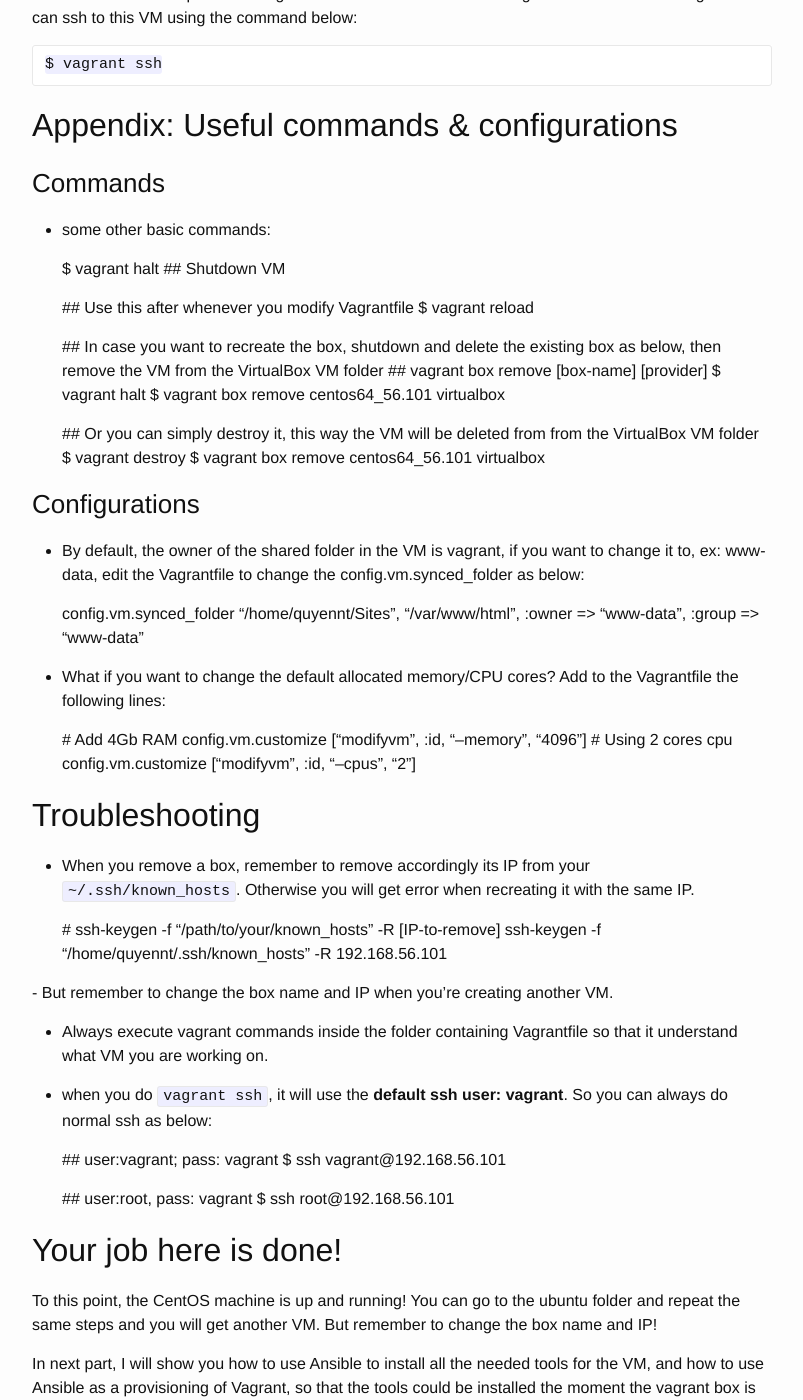
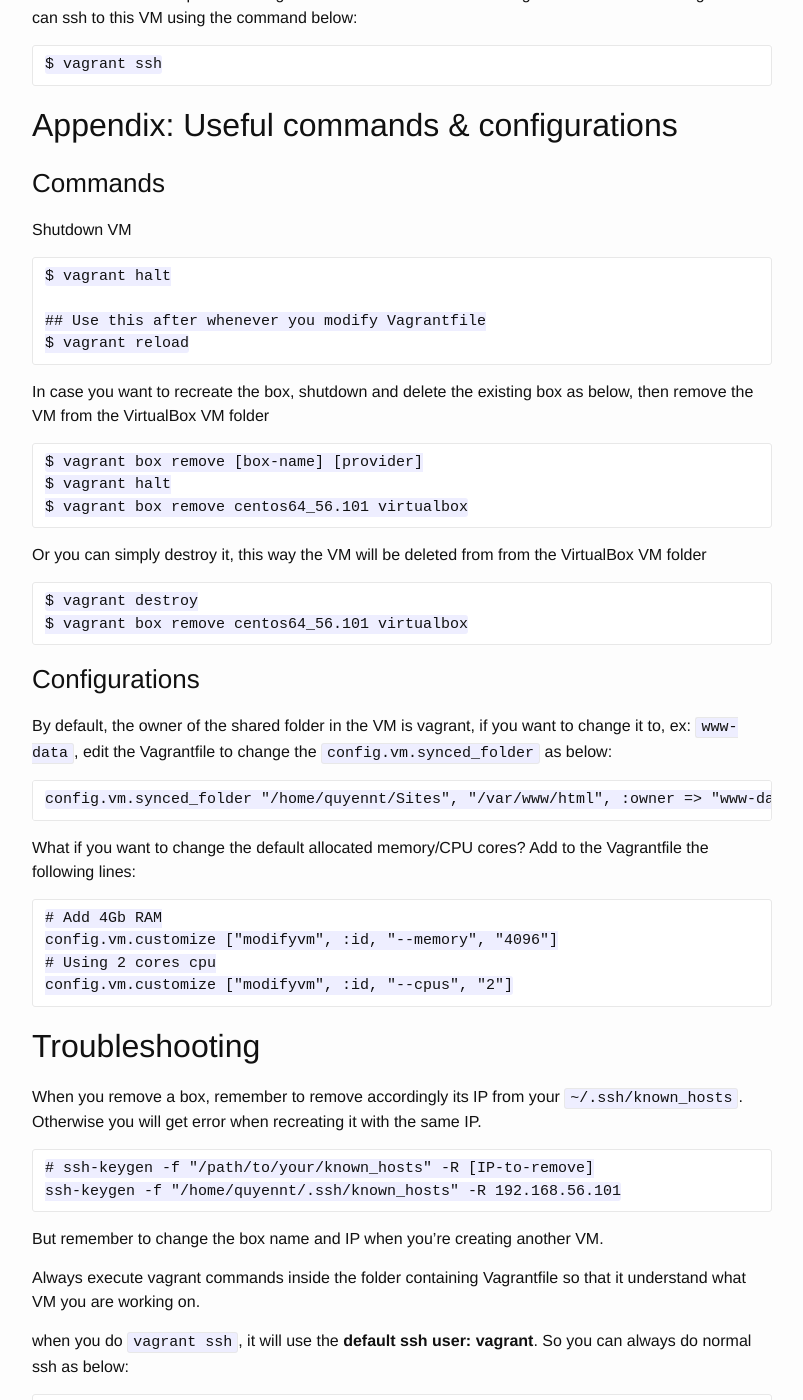
Before and after one commit to ntquyen/ntquyen.github.io, a Jekyll site: the page built from _posts/2014-03-05-using-vagrant-ansible-to-automate-development-environment-part-2.markdown, in a window 1280 px wide and 1400 px high, scrolled down 2945 px. Shown: the whole window, without its empty margins (238-1041 px from the left). Built offline with Jekyll 4.4.1, drawn with Linux system fonts in a browser that asks for light colours; some of the changed text lies outside the part shown.

Commit message:
@Modified: Fixed post

```diff
--- a/_posts/2014-03-05-using-vagrant-ansible-to-automate-development-environment-part-2.markdown
+++ b/_posts/2014-03-05-using-vagrant-ansible-to-automate-development-environment-part-2.markdown
@@ -151,37 +151,34 @@ That's it! Your VM is up and running! You should see the VM is running in the Vi
 
 ### Commands
 
+Shutdown VM
 
-- some other basic commands:
-
-
-    $ vagrant halt         ## Shutdown VM
+    $ vagrant halt
 
     ## Use this after whenever you modify Vagrantfile
     $ vagrant reload
 
-    ## In case you want to recreate the box, shutdown and delete the existing box as below, then remove the VM from the VirtualBox VM folder
-    ## vagrant box remove [box-name] [provider]
+In case you want to recreate the box, shutdown and delete the existing box as below, then remove the VM from the VirtualBox VM folder
+
+    $ vagrant box remove [box-name] [provider]
     $ vagrant halt
     $ vagrant box remove centos64_56.101 virtualbox
 
-    ## Or you can simply destroy it, this way the VM will be deleted from from the VirtualBox VM folder
+Or you can simply destroy it, this way the VM will be deleted from from the VirtualBox VM folder
+
     $ vagrant destroy
     $ vagrant box remove centos64_56.101 virtualbox
-
-
 
 
 ### Configurations
 
 
-- By default, the owner of the shared folder in the VM is vagrant, if you want to change it to, ex: www-data, edit the Vagrantfile to change the config.vm.synced_folder as below:
-
+By default, the owner of the shared folder in the VM is vagrant, if you want to change it to, ex: `www-data`, edit the Vagrantfile to change the `config.vm.synced_folder` as below:
 
     config.vm.synced_folder "/home/quyennt/Sites", "/var/www/html", :owner => "www-data", :group => "www-data"
 
 
-- What if you want to change the default allocated memory/CPU cores? Add to the Vagrantfile the following lines:
+What if you want to change the default allocated memory/CPU cores? Add to the Vagrantfile the following lines:
 
 
     # Add 4Gb RAM
@@ -191,22 +188,21 @@ That's it! Your VM is up and running! You should see the VM is running in the Vi
 
 
 
-
 ## Troubleshooting
 
 
-- When you remove a box, remember to remove accordingly its IP from your `~/.ssh/known_hosts`. Otherwise you will get error when recreating it with the same IP.
+When you remove a box, remember to remove accordingly its IP from your `~/.ssh/known_hosts`. Otherwise you will get error when recreating it with the same IP.
 
 
     # ssh-keygen -f "/path/to/your/known_hosts" -R [IP-to-remove]
     ssh-keygen -f "/home/quyennt/.ssh/known_hosts" -R 192.168.56.101
 
 
-- But remember to change the box name and IP when you're creating another VM.
+But remember to change the box name and IP when you're creating another VM.
 
-- Always execute vagrant commands inside the folder containing Vagrantfile so that it understand what VM you are working on.
+Always execute vagrant commands inside the folder containing Vagrantfile so that it understand what VM you are working on.
 
-- when you do `vagrant ssh`, it will use the **default ssh user: vagrant**. So you can always do normal ssh as below:
+when you do `vagrant ssh`, it will use the **default ssh user: vagrant**. So you can always do normal ssh as below:
 
 
     ## user:vagrant; pass: vagrant
@@ -218,7 +214,7 @@ That's it! Your VM is up and running! You should see the VM is running in the Vi
 
 
 
-## Your job here is done!
+## Conclusion
 
 
 To this point, the CentOS machine is up and running! You can go to the ubuntu folder and repeat the same steps and you will get another VM. But remember to change the box name and IP!
```
